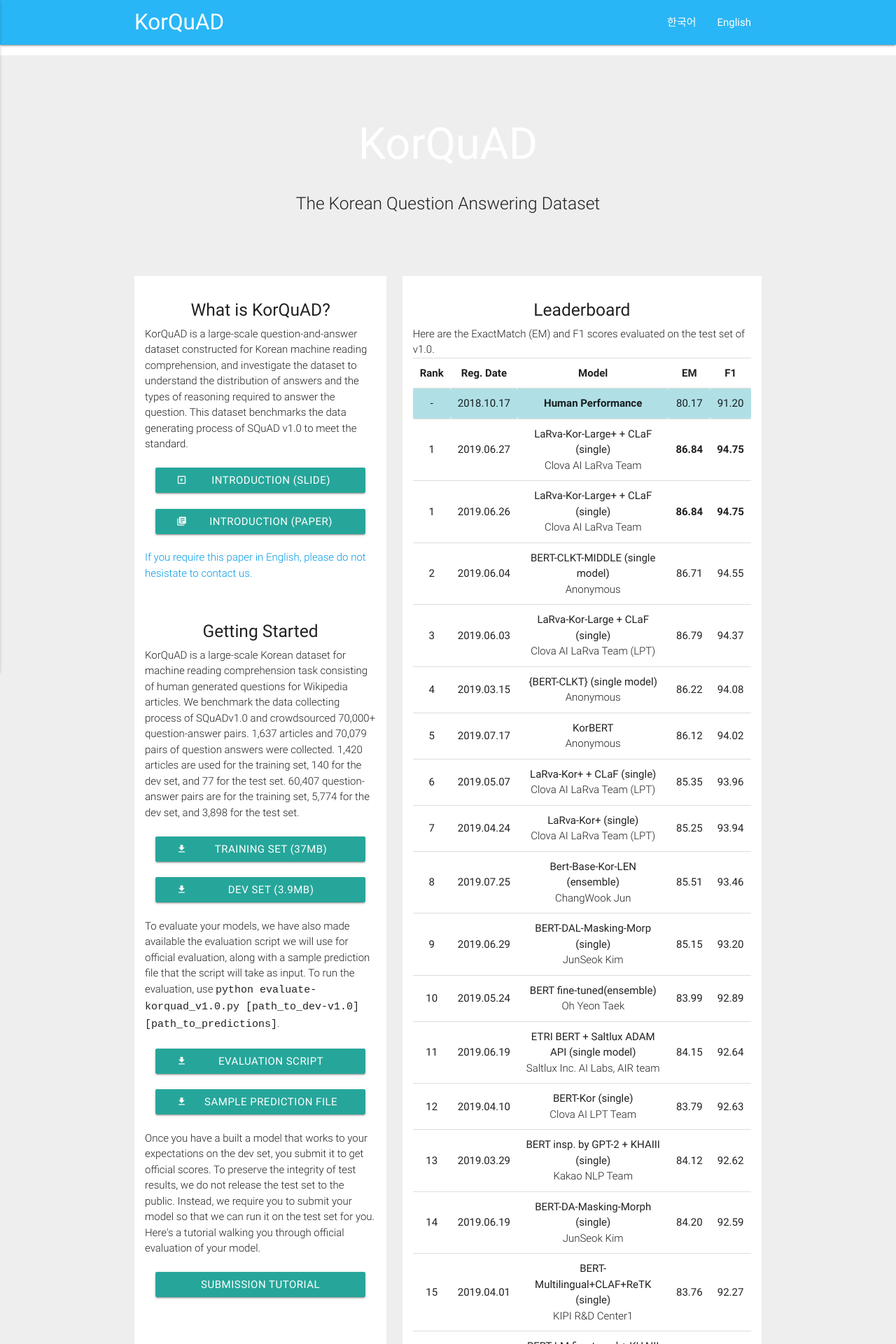
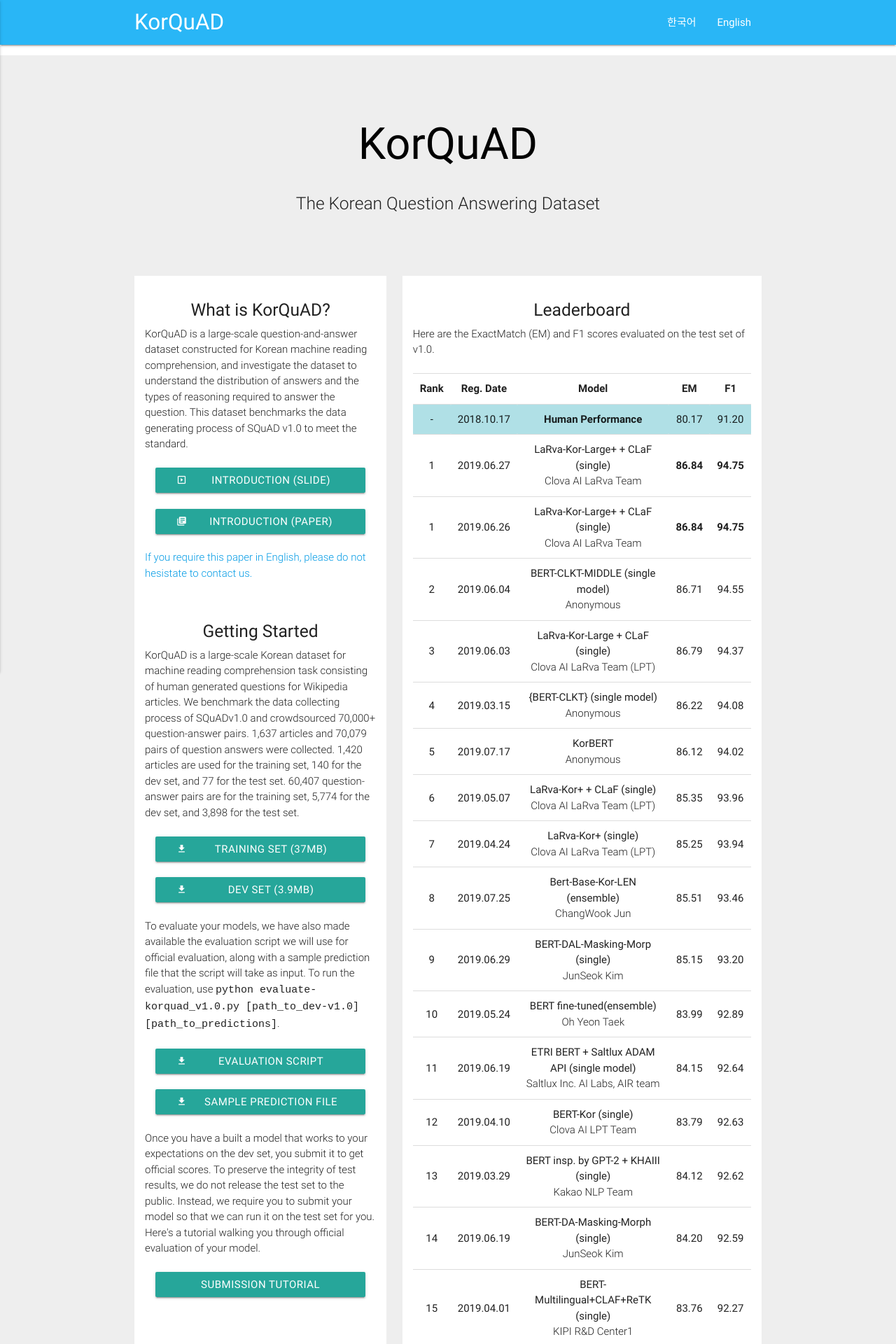
Before and after one commit to korquad/korquad.github.io, a Jekyll site: the page built from category/index_english.html, in a window 1280 px wide. Shown: the top 1920 px of the page at 70% size. Built offline with Jekyll 4.4.1, drawn with Linux system fonts in a browser that asks for light colours.

Commit message:
Update index_english.html

```diff
--- a/category/index_english.html
+++ b/category/index_english.html
@@ -44,10 +44,10 @@
 
 
     <main style="background-color : #eee">
-          <div class="section no-pad-bot" id="index-banner" style="background-color : yellow accent-4">
+          <div class="section no-pad-bot" style="background-color : yellow accent-4">
     <div class="container">
       <br><br>
-      <h1 class="header center white-text">KorQuAD</h1>
+      <h1 class="header center black-text">KorQuAD</h1>
       <div class="row center">
         <h5 class="header col s12 light"><p>The Korean Question Answering Dataset</p>
 </h5>
@@ -118,6 +118,7 @@
             <br>
             <h5 class="center">Leaderboard</h5>
             <p class="light">Here are the ExactMatch (EM) and F1 scores evaluated on the test set of v1.0. </p>
+            <br>
                 <style>
                   table {
                     width: 100%;
```
